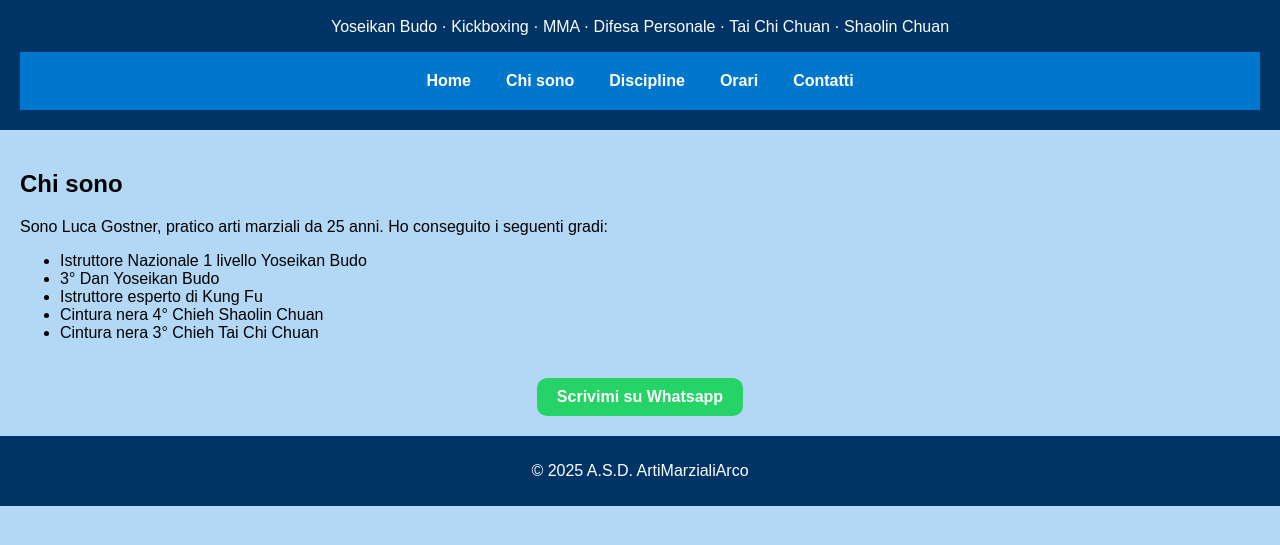
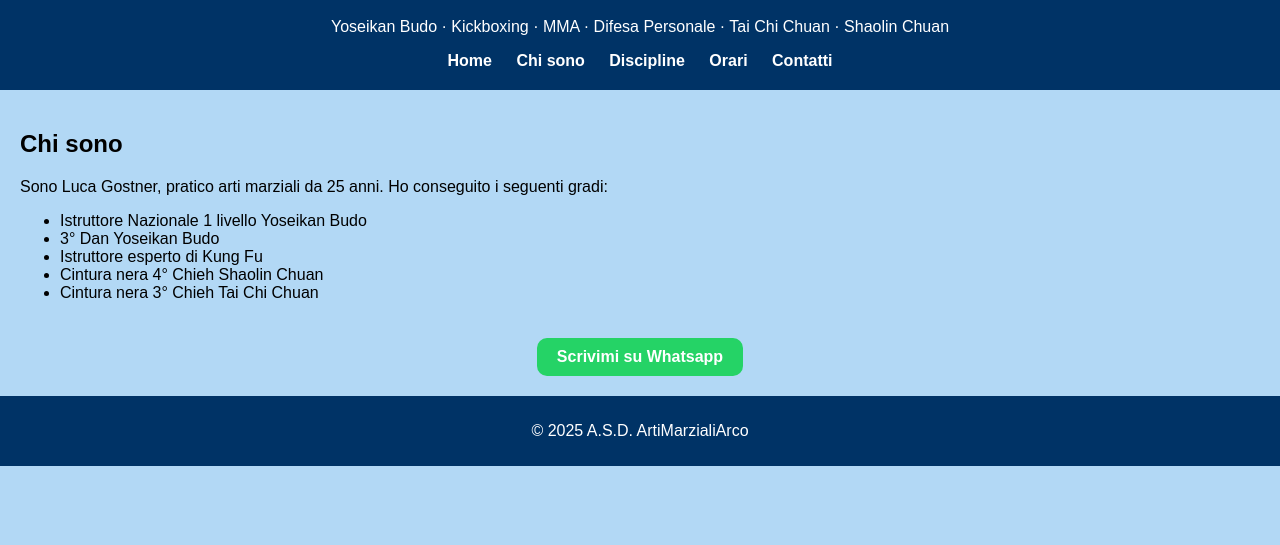
Before and after one commit to Marcotaichi/arti-marziali-arco, a plain HTML site: page chi-sono.html in a window 1280 px wide. Shown: the part 147-692 px from the top of the page. Drawn offline with Linux system fonts and the light colour scheme.

Commit message:
Add files via upload

```diff
--- a/chi-sono.html
+++ b/chi-sono.html
@@ -6,23 +6,7 @@
 <meta content="width=device-width, initial-scale=1.0" name="viewport"/>
 <title>Chi sono - A.S.D. ArtiMarzialiArco</title>
 <link href="style.css" rel="stylesheet"/>
-<style>
-            .navbar {
-                display: flex;
-                flex-wrap: wrap;
-                justify-content: center;
-                gap: 15px;
-                background-color: #0077cc;
-                padding: 10px;
-            }
-
-            .navbar a {
-                color: white;
-                text-decoration: none;
-                font-weight: bold;
-                font-size: 1rem;
-            }
-            </style></head>
+</head>
 <body>
 <header>
 <div class="logo-bar">
@@ -31,7 +15,7 @@
 </div>
 <h1 class="main-title">A.S.D. ArtiMarzialiArco</h1>
 <p>Yoseikan Budo · Kickboxing · MMA · Difesa Personale · Tai Chi Chuan · Shaolin Chuan</p>
-<nav class="navbar">
+<nav>
 <a href="index.html">Home</a>
 <a href="chi-sono.html">Chi sono</a>
 <a href="discipline.html">Discipline</a>
```
Also changed, not shown: contatti.html (+2 -18 lines), discipline.html (+2 -18 lines), index.html (+3 -18 lines), orari.html (+2 -18 lines).
